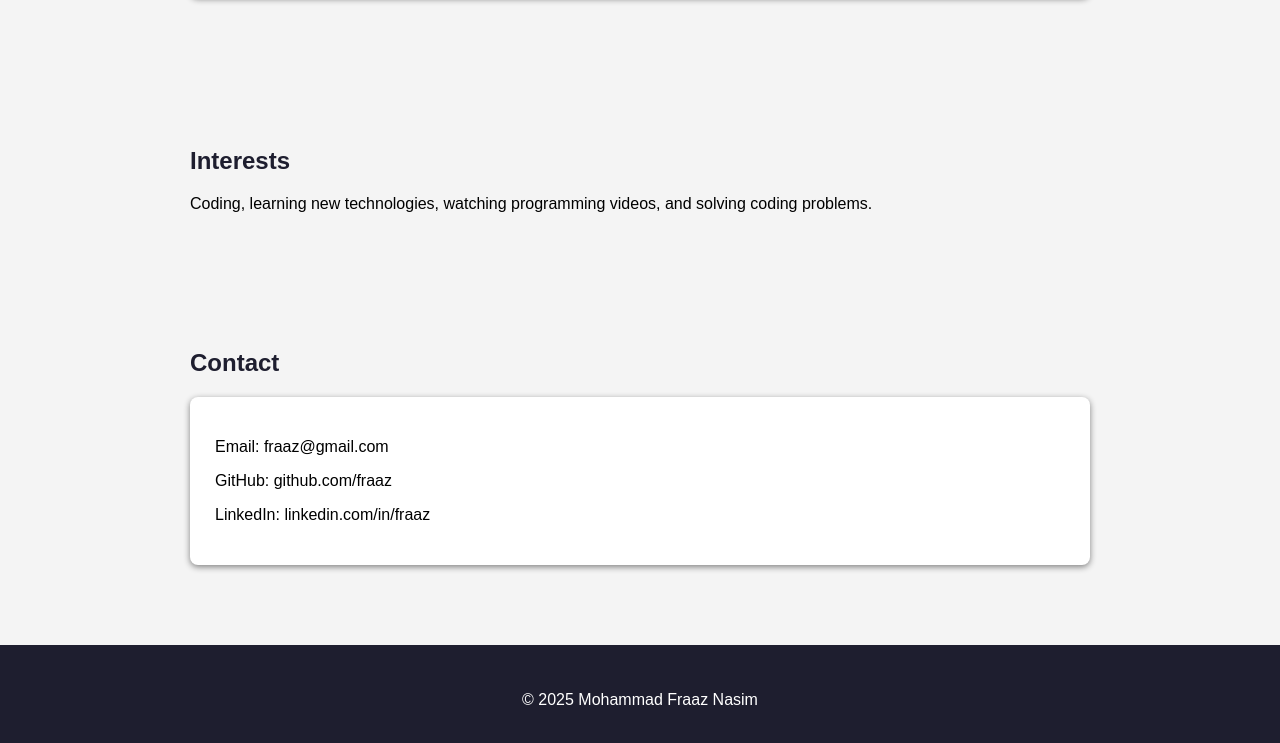
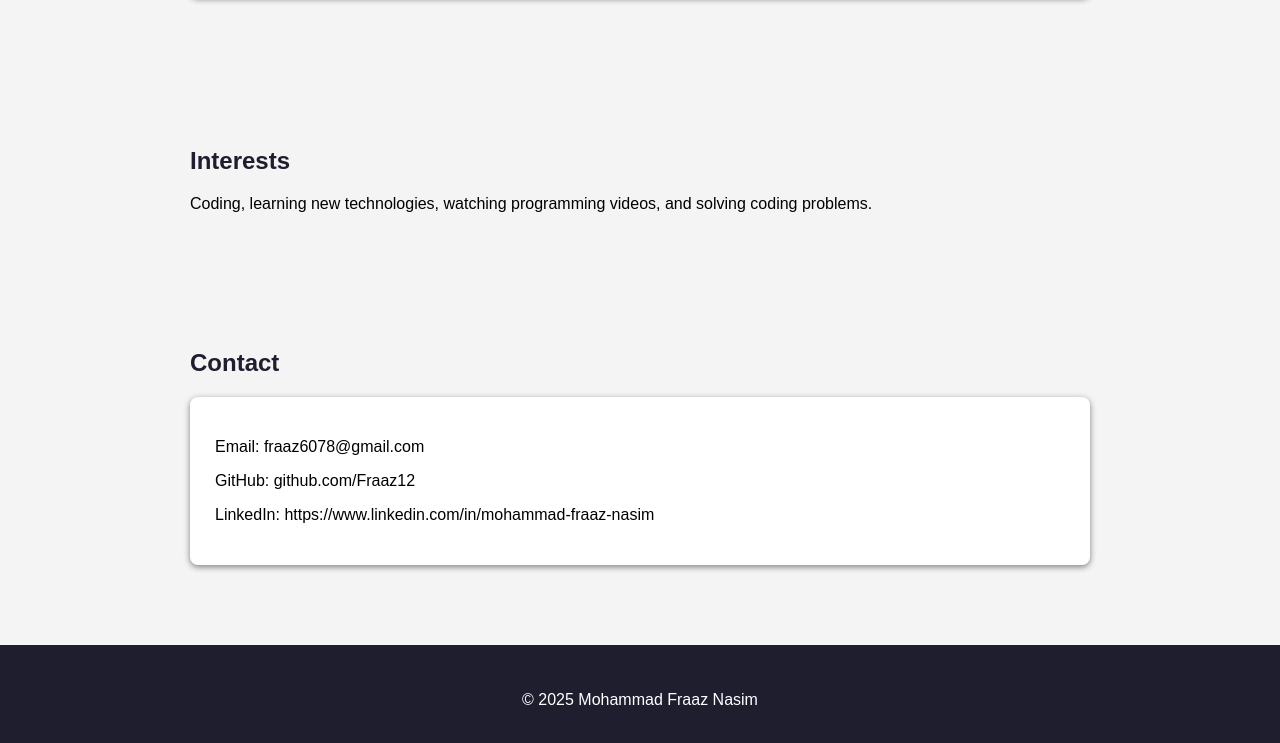
Before and after one commit to Fraaz12/Portfolio, a plain HTML site: page index.html in a window 1280 px wide. Shown: the part 3461-4204 px from the top of the page. Drawn offline with Linux system fonts and the light colour scheme.

Commit message:
Update index.html

```diff
--- a/index.html
+++ b/index.html
@@ -102,9 +102,9 @@ and solving coding problems.
 <div class="section">
 <h2>Contact</h2>
 <div class="box">
-<p>Email: fraaz@gmail.com</p>
-<p>GitHub: github.com/fraaz</p>
-<p>LinkedIn: linkedin.com/in/fraaz</p>
+<p>Email: fraaz6078@gmail.com</p>
+<p>GitHub: github.com/Fraaz12</p>
+<p>LinkedIn: https://www.linkedin.com/in/mohammad-fraaz-nasim</p>
 </div>
 </div>
 
```
